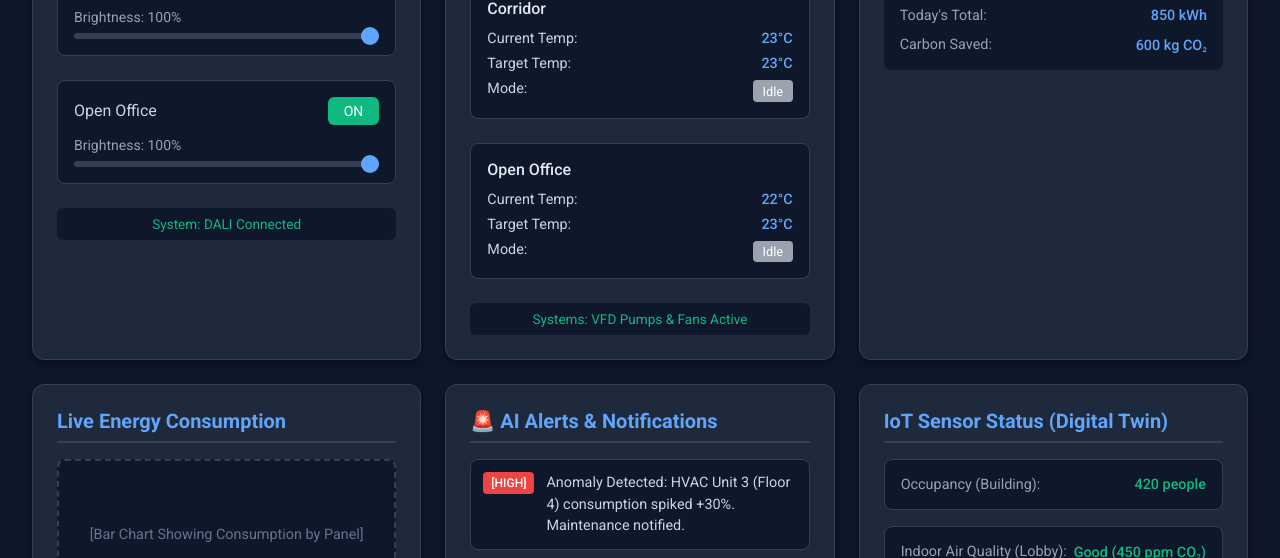
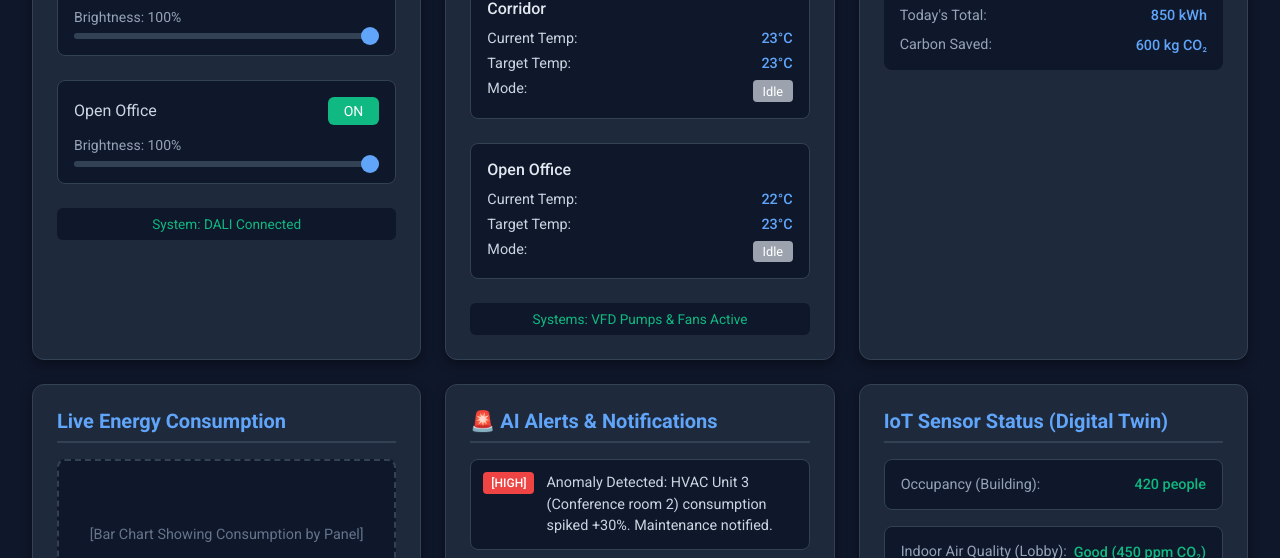
Before and after one commit to bagjafp/AURA, a plain HTML site: page index.html in a window 1280 px wide. Shown: the part 394-952 px from the top of the page. Drawn offline with Linux system fonts and the light colour scheme.

Commit message:
index.html

```diff
--- a/index.html
+++ b/index.html
@@ -579,7 +579,7 @@
                     <div class="alerts-list">
                         <div class="alert-item">
                             <span class="alert-badge high">[HIGH]</span>
-                            <span class="alert-text">Anomaly Detected: HVAC Unit 3 (Floor 4) consumption spiked +30%. Maintenance notified.</span>
+                            <span class="alert-text">Anomaly Detected: HVAC Unit 3 (Conference room 2) consumption spiked +30%. Maintenance notified.</span>
                         </div>
                         <div class="alert-item">
                             <span class="alert-badge med">[MED]</span>
```
